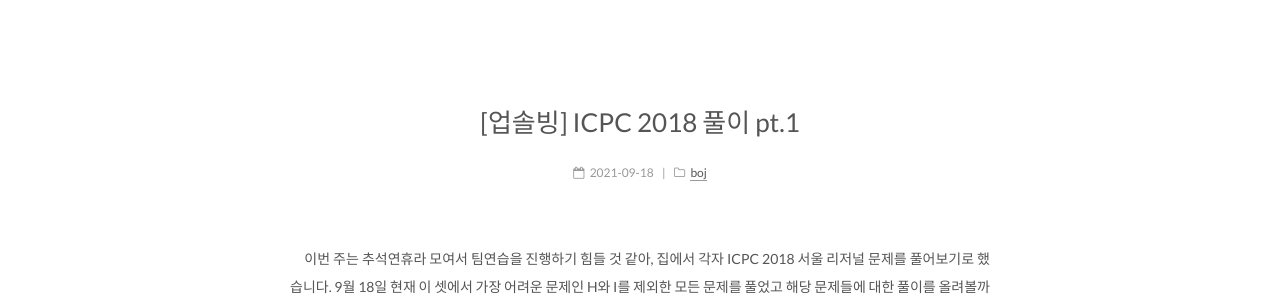
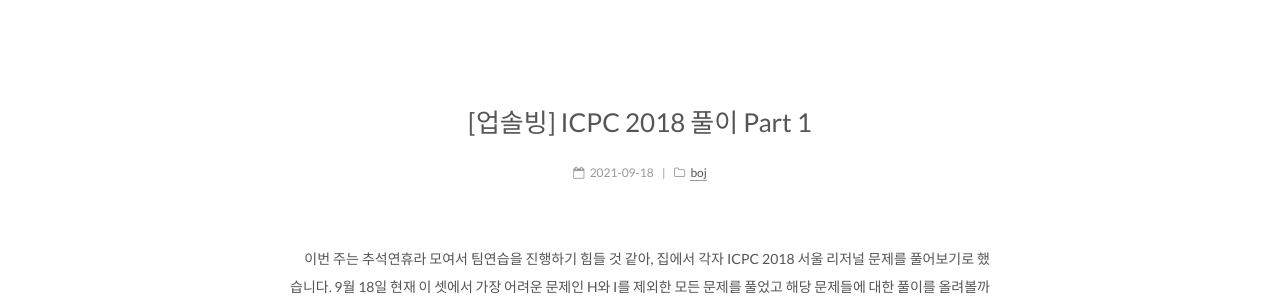
Before and after one commit to you4rin/you4rin.github.io, a Jekyll site: the page built from index.html, in a window 1280 px wide. Shown: the part 224-524 px from the top of the page. Built offline with Jekyll 4.4.1, drawn with Linux system fonts in a browser that asks for light colours; the list of posts is cut into pages by our own code.

Commit message:
change title & ag

```diff
--- a/_posts/2021-09-18-icpc2018-upsolving.md
+++ b/_posts/2021-09-18-icpc2018-upsolving.md
@@ -1,9 +1,9 @@
 ---
-title: "[업솔빙] ICPC 2018 풀이 pt.1"
+title: "[업솔빙] ICPC 2018 풀이 Part 1"
 categories:
  - boj
 tags:
- - NWERC 2020
+ - ICPC 2018
  - PS
  - CP
  - BOJ
```
